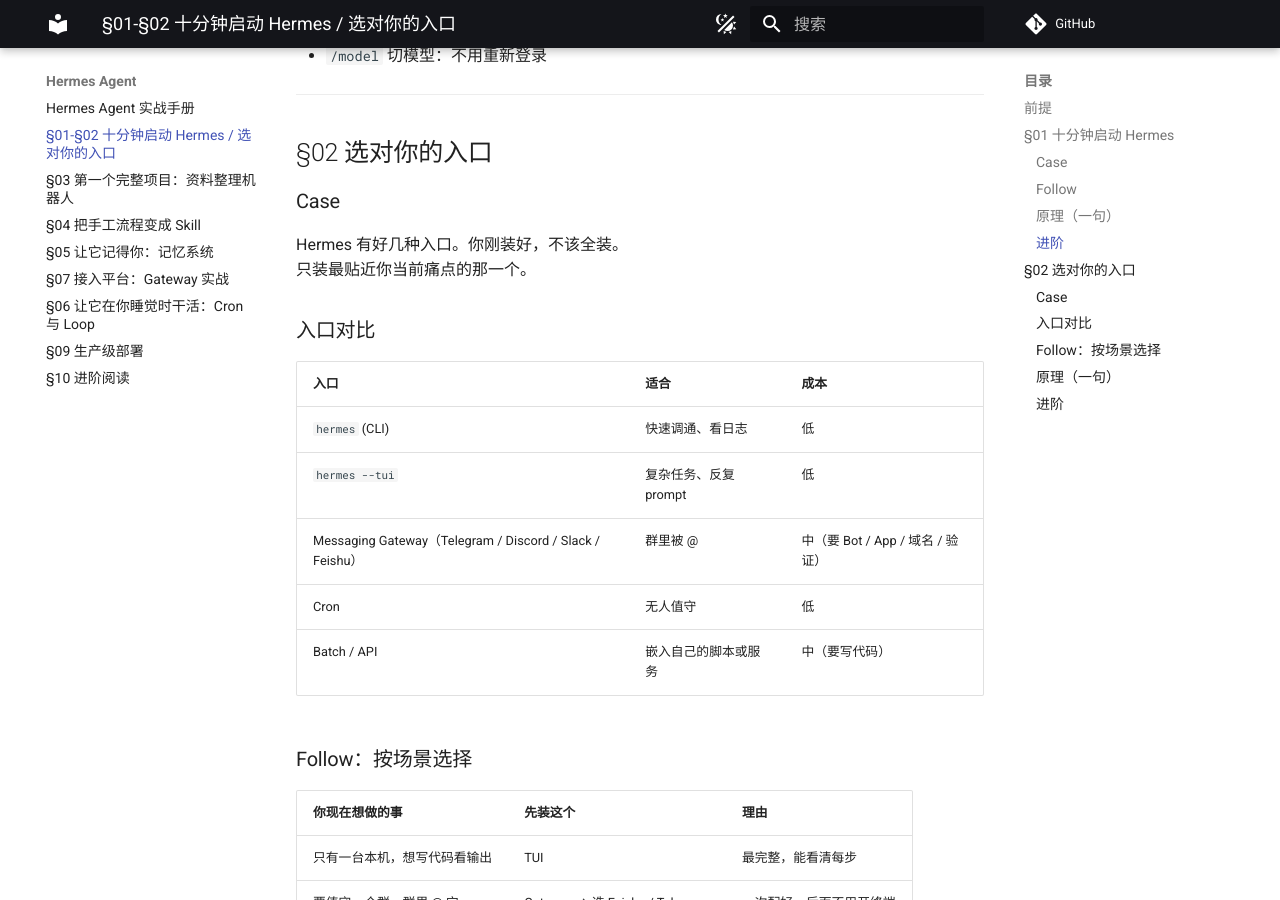
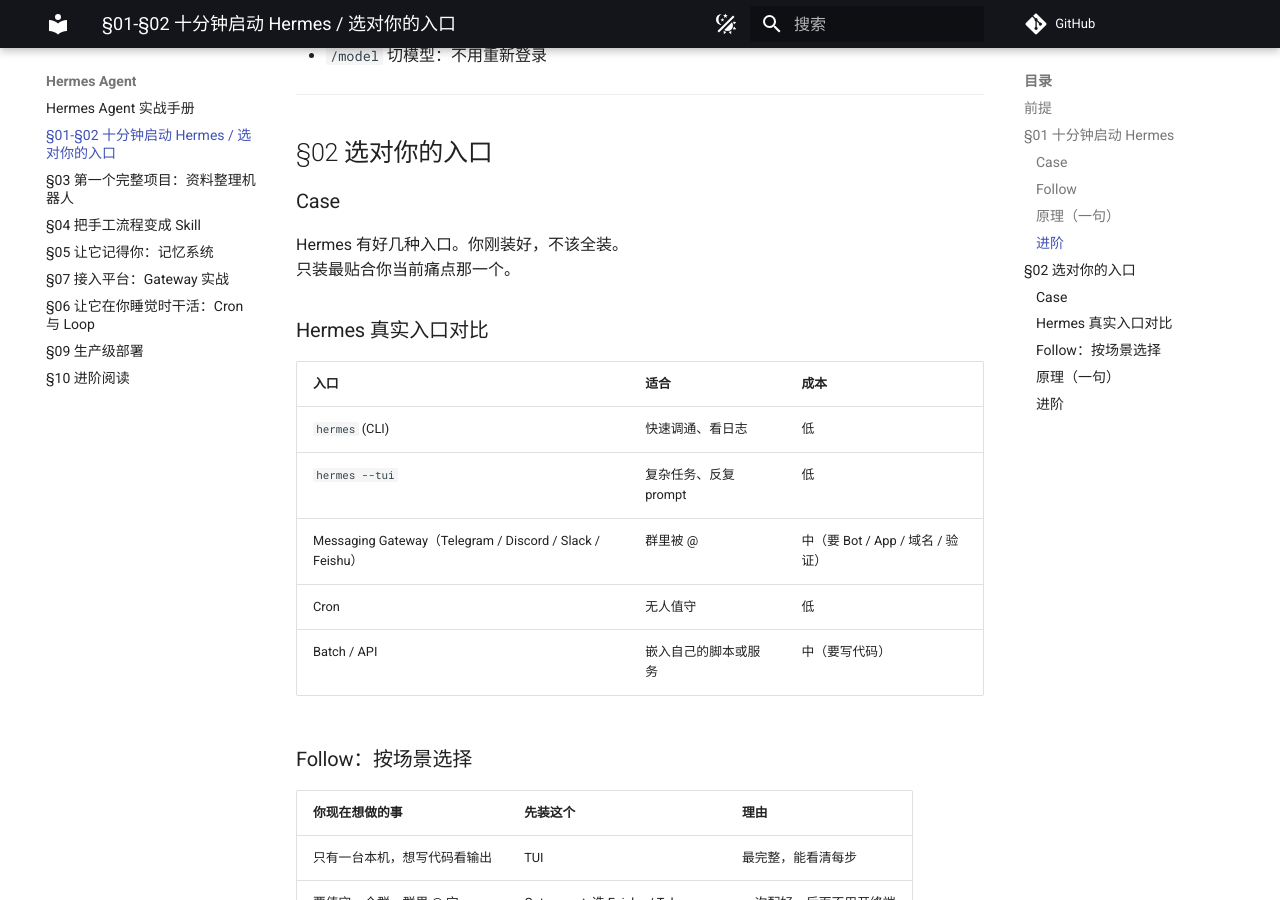
Before and after one commit to sujb/handbook, an MkDocs documentation site: the page built from docs/hermes-agent/getting-started.md, in a window 1280 px wide and 900 px high, scrolled down 1475 px. Built offline with MkDocs 1.6.1 and Material for MkDocs 9.7.7, drawn with Linux system fonts in a browser that asks for light colours; comment, search, counter and statistics services are not loaded; some of the changed text lies outside the part shown.

Commit message:
chore: rewrite §01-§02 with real Hermes surfaces

````diff
--- a/docs/hermes-agent/getting-started.md
+++ b/docs/hermes-agent/getting-started.md
@@ -5,7 +5,7 @@
 - 一台 Linux / macOS / WSL2
 - Python 3.11+
 - 最少 8GB 内存（本机模型权重另算）
-- 需要 64K 上下文窗口的模型
+- 需要 **64K** 上下文窗口的模型
 
 安装本体
 ```bash
@@ -70,9 +70,9 @@ Hermes 的入口层（CLI / TUI / Messaging Gateway / Cron / Batch API）
 ### Case
 
 Hermes 有好几种入口。你刚装好，不该全装。
-只装最贴近你当前痛点的那一个。
+只装最贴合你当前痛点那一个。
 
-### 入口对比
+### Hermes 真实入口对比
 
 | 入口 | 适合 | 成本 |
 |------|------|------|
````
Also changed, not shown: docs/hermes-agent/index.md (+1 -1 lines), docs/index.md (+1 -1 lines).
